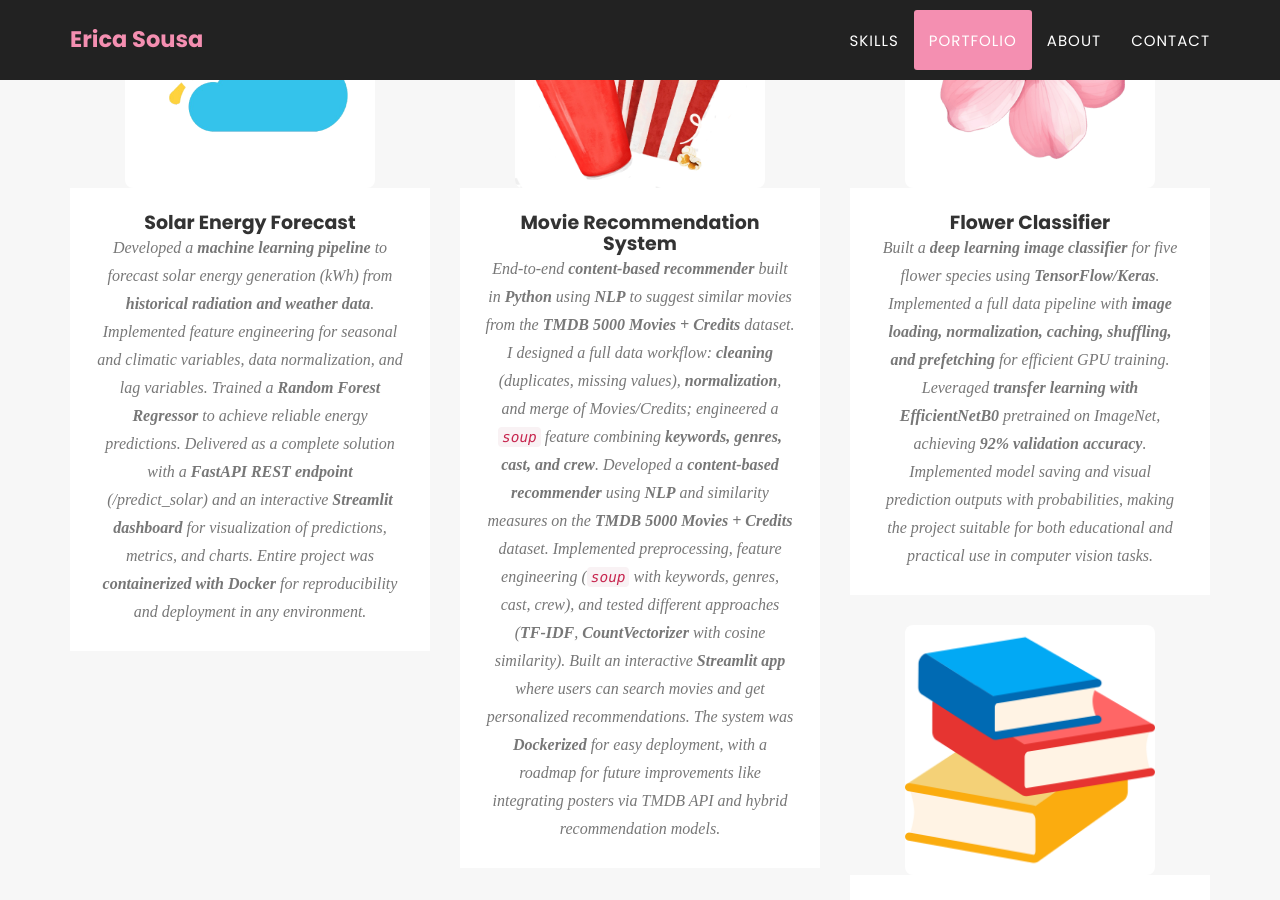
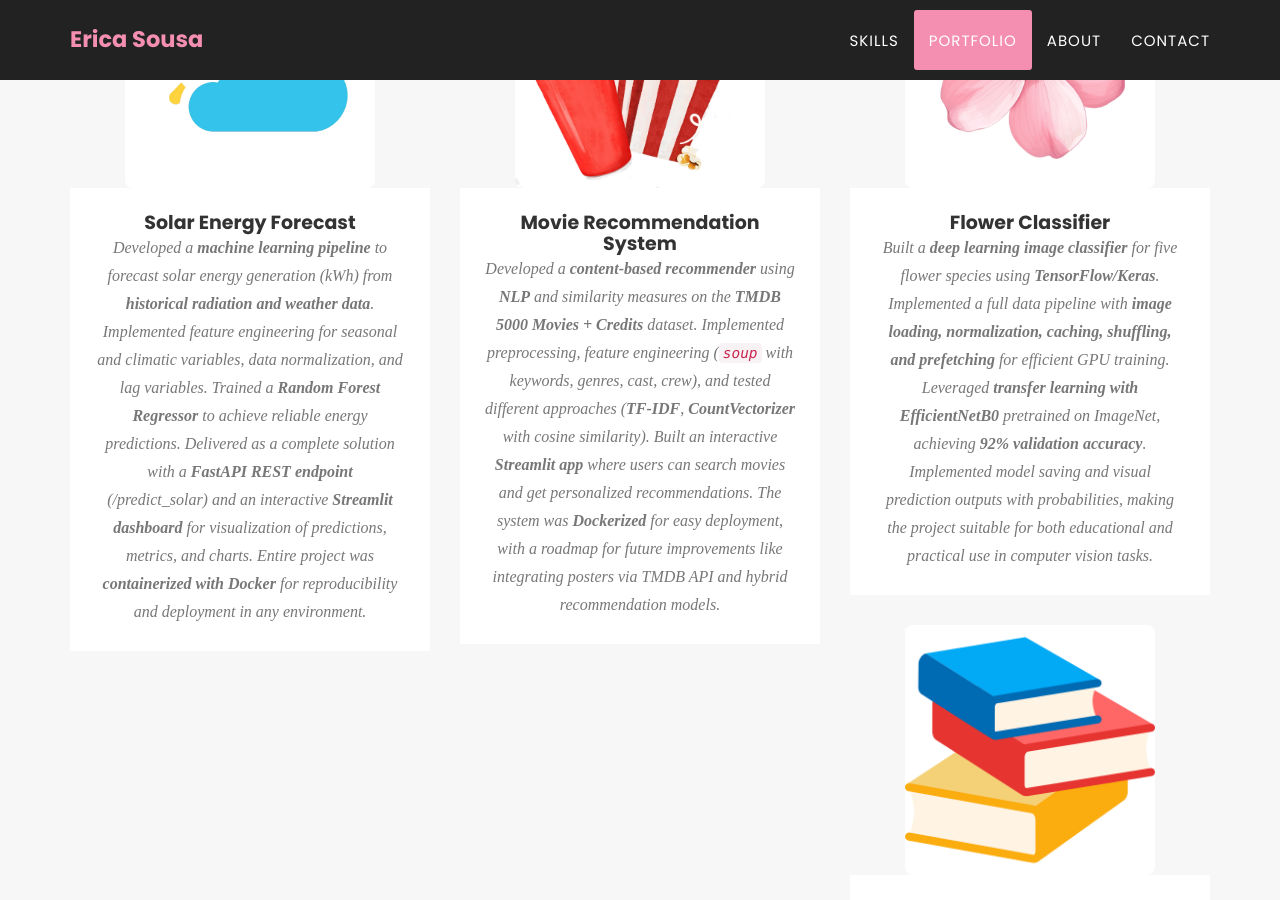
Before and after one commit to ericasousaa/EricaSousa, a Jekyll site: the page built from index.html, in a window 1280 px wide and 900 px high, scrolled down 2418 px. Built offline with Jekyll 4.4.1, drawn with Linux system fonts in a browser that asks for light colours; some web fonts are replaced.

Commit message:
Update portfolio_grid.html

```diff
--- a/_includes/portfolio_grid.html
+++ b/_includes/portfolio_grid.html
@@ -37,10 +37,6 @@
         <div class="portfolio-caption">
           <h4>Movie Recommendation System</h4>
           <p class="text-muted">
-            End-to-end <b>content-based recommender</b> built in <b>Python</b> using <b>NLP</b> to suggest similar movies from the
-            <b>TMDB 5000 Movies + Credits</b> dataset. I designed a full data workflow: <b>cleaning</b> (duplicates, missing values),
-            <b>normalization</b>, and merge of Movies/Credits; engineered a <code>soup</code> feature combining
-            <b>keywords, genres, cast, and crew</b>.
             Developed a <b>content-based recommender</b> using <b>NLP</b> and similarity measures on the
             <b>TMDB 5000 Movies + Credits</b> dataset.
             Implemented preprocessing, feature engineering (<code>soup</code> with keywords, genres, cast, crew), and
```
